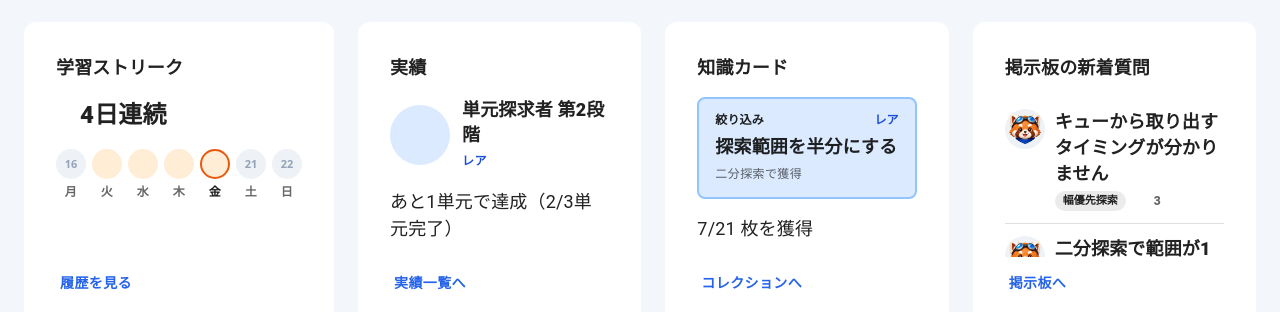
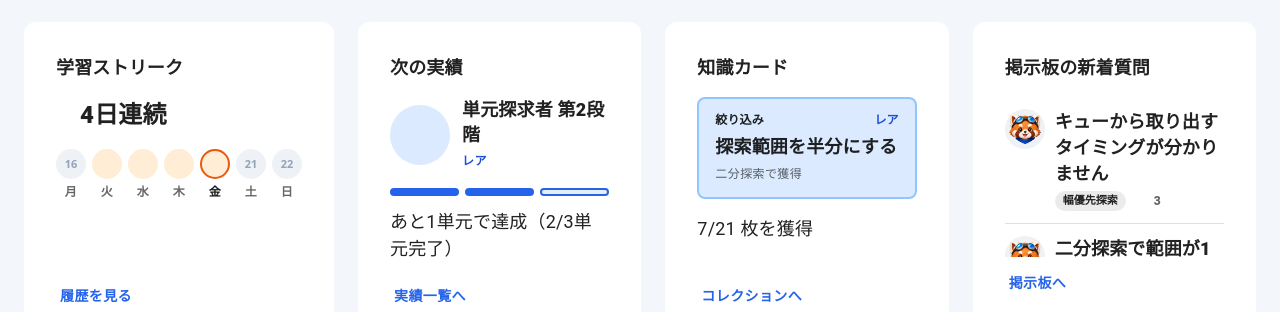
Before and after one commit to BeppuKanato/engineer-quest-ui-brushup, a Next.js app: page /home in a window 1280 px wide. Shown: the part 564-876 px from the top of the page. Built offline with nearby package versions, Linux system fonts and the light colour scheme; some icons are missing.

Commit message:
feat: 実績タイルを見出し「次の実績」＋進捗の形（区切り）表示に変更

```diff
--- a/src/design/HomeDesignDraft.tsx
+++ b/src/design/HomeDesignDraft.tsx
@@ -259,7 +259,7 @@ export function HomeDesignDraft({ data, currentGoal, goalText }: { data: HomeRes
         {/* 実績：達成が近いものを1つ、トロフィーの色でレアリティが分かる形で */}
         {nearAchievement && (
           <Paper component="section" aria-label="実績" elevation={0} sx={{ ...S1, display: "flex", flexDirection: "column" }}>
-            <TileTitle>実績</TileTitle>
+            <TileTitle>次の実績</TileTitle>
             <Stack direction="row" spacing={1.5} alignItems="center">
               <Box
                 sx={{
@@ -284,7 +284,21 @@ export function HomeDesignDraft({ data, currentGoal, goalText }: { data: HomeRes
                 </Typography>
               </Box>
             </Stack>
-            <Typography fontSize={18} sx={{ mt: 2 }}>
+            <Stack direction="row" spacing={0.75} sx={{ mt: 2 }} aria-hidden>
+              {Array.from({ length: nearAchievement.goal }, (_, i) => (
+                <Box
+                  key={i}
+                  sx={{
+                    flex: 1,
+                    height: 8,
+                    borderRadius: 4,
+                    bgcolor: i < nearAchievement.progress ? PRIMARY : "#e7edf5",
+                    border: i === nearAchievement.progress ? `2px solid ${PRIMARY}` : "2px solid transparent",
+                  }}
+                />
+              ))}
+            </Stack>
+            <Typography fontSize={18} sx={{ mt: 1.5 }}>
               あと{nearAchievement.goal - nearAchievement.progress}単元で達成（{nearAchievement.progress}/{nearAchievement.goal}単元完了）
             </Typography>
             <Box sx={{ flex: 1 }} />
```
